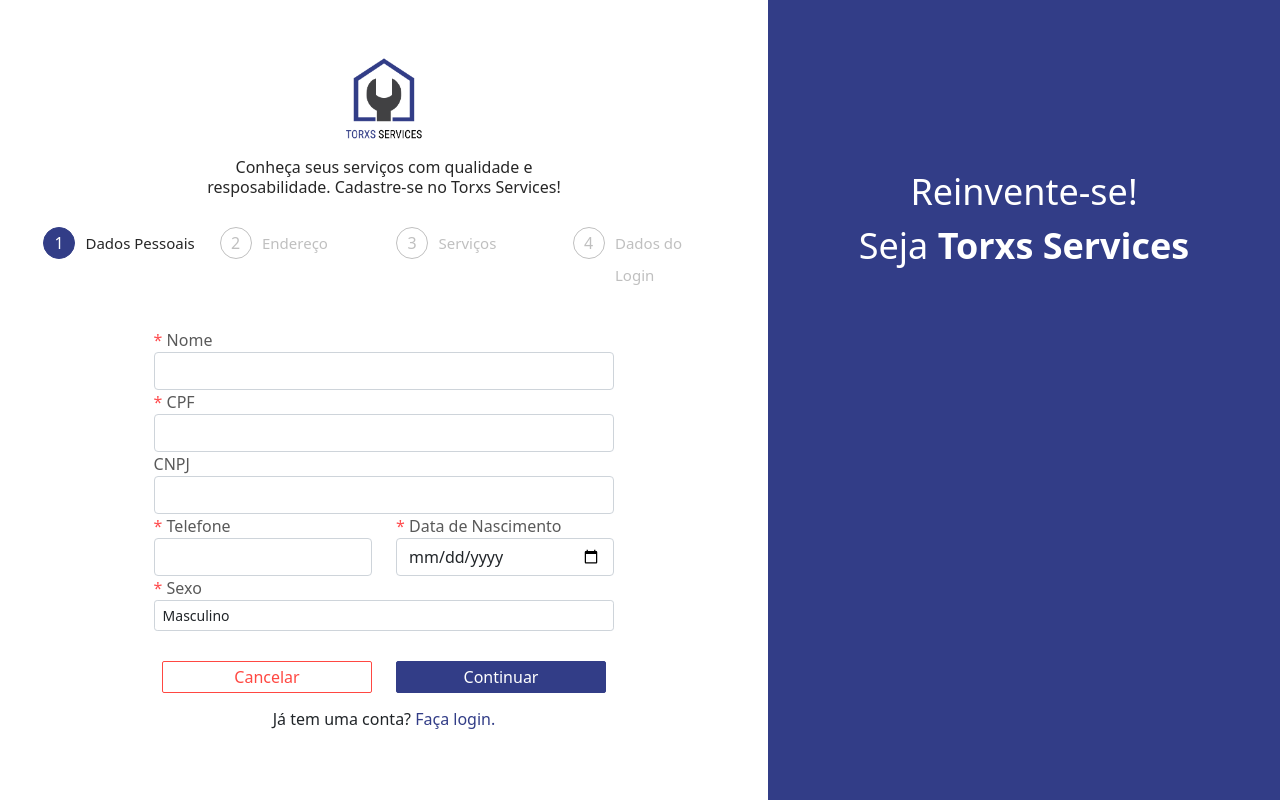
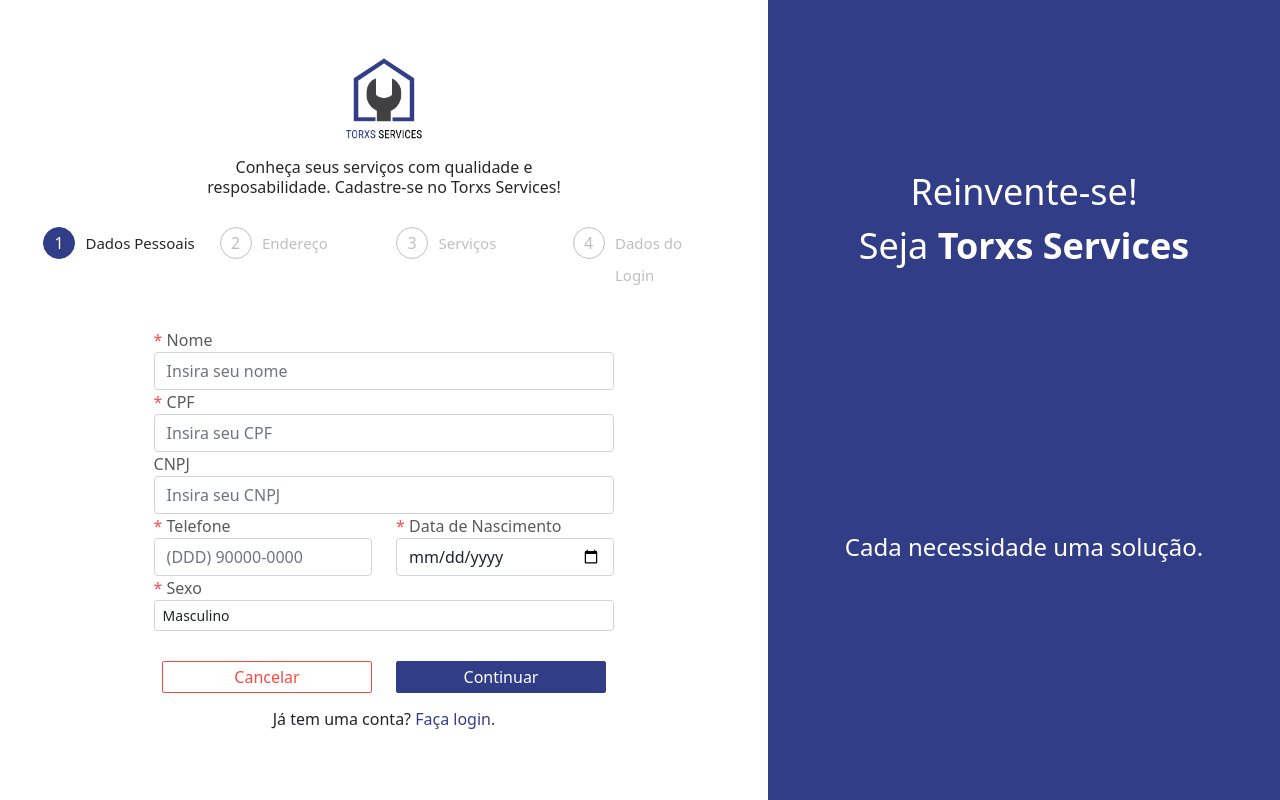
Before and after one commit to SnowGray24/DomesticGeneralServices, a React (Create React App) app: page /CadastroPrestador in a window 1280 px wide. Built offline with nearby package versions, Linux system fonts and the light colour scheme.

Commit message:
Algumas correções na tela do cadastro prestador

```diff
--- a/src/CadastroPrestador.js
+++ b/src/CadastroPrestador.js
@@ -17,6 +17,9 @@
             document.getElementById("formField2").style.display = "none";
             document.getElementById("formField3").style.display = "block";
             document.getElementById("formField4").style.display = "none";
+
+            document.getElementById("btConcluirCadastro").style.display = "none";
+            document.getElementById("btContinuar").style.display = "block";
         }else if (fieldForm === 3){
             document.getElementById("formField1").style.display = "none";
             document.getElementById("formField2").style.display = "block";
@@ -59,6 +62,9 @@
             document.getElementById("formField2").style.display = "none";
             document.getElementById("formField3").style.display = "none";
             document.getElementById("formField4").style.display = "block";
+
+            document.getElementById("btConcluirCadastro").style.display = "block";
+            document.getElementById("btContinuar").style.display = "none";
         }
 
         if (fieldForm < 4)
@@ -91,18 +97,18 @@
                 <Form id="formField1" style={{marginTop: "37px"}} className="formConfigCadastroPrestador">
 
                     <FormGroup>
-                        <Label for="exampleEmail"><span className="campoObrigatorio">*</span> Nome</Label>
-                        <Input type="email" name="email" id="exampleEmail" />
+                        <Label for="exampleNome"><span className="campoObrigatorio">*</span> Nome</Label>
+                        <Input type="nome" name="nome" id="exampleNome" placeholder="Insira seu nome" />
                     </FormGroup>
 
                     <FormGroup>
                         <Label for="exampleCPF"><span className="campoObrigatorio">*</span> CPF</Label>
-                        <Input type="text" name="cpf" id="exampleCPF" />
+                        <Input type="text" name="cpf" id="exampleCPF" placeholder="Insira seu CPF" />
                     </FormGroup>
 
                     <FormGroup>
                         <Label for="exampleCNPJ">CNPJ</Label>
-                        <Input type="text" name="cnpj" id="exampleCNPJ" />
+                        <Input type="text" name="cnpj" id="exampleCNPJ" placeholder="Insira seu CNPJ" />
                     </FormGroup>
 
 
@@ -110,7 +116,7 @@
                         <Col>
                             <FormGroup>
                                 <Label for="exampleTelefone"><span className="campoObrigatorio">*</span> Telefone</Label>
-                                <Input type="text" name="telefone" id="exampleTelefone" />
+                                <Input type="text" name="telefone" id="exampleTelefone" placeholder="(DDD) 90000-0000" />
                             </FormGroup>
                         </Col>
 
@@ -129,7 +135,7 @@
 
                     <FormGroup>
                         <Label><span className="campoObrigatorio">*</span> Sexo</Label>
-                        <Input type="select" bsSize="sm" placeholder="Escolha um gênero">
+                        <Input type="select" bsSize="sm" placeholder="Selecione seu sexo">
                             <option>Masculino</option>
                             <option>Feminino</option>
                             <option>Outros</option>
@@ -143,7 +149,7 @@
                 <Form id="formField2" style={{marginTop: "37px", display: "none"}} className="formConfigCadastroPrestador">
                     <FormGroup>
                         <Label><span className="campoObrigatorio">*</span> UF</Label>
-                        <Input type="select" bsSize="sm" placeholder="Escolha um gênero">
+                        <Input type="select" bsSize="sm" placeholder="Selecione a UF">
                             <option>AC</option>
                             <option>AL</option>
                             <option>AP</option>
@@ -178,32 +184,32 @@
 
                     <FormGroup>
                         <Label for="exampleCEP"><span className="campoObrigatorio">*</span> CEP</Label>
-                        <Input type="text" name="cep" id="exampleCEP" />
+                        <Input type="text" name="cep" id="exampleCEP" placeholder="Insira CEP" />
                     </FormGroup>
 
                     <FormGroup>
                         <Label for="exampleCidade"><span className="campoObrigatorio">*</span> Cidade</Label>
-                        <Input type="text" name="cidade" id="exampleCidade" />
+                        <Input type="text" name="cidade" id="exampleCidade" placeholder="Insira o nome da cidade" />
                     </FormGroup>
 
                     <FormGroup>
                         <Label for="exampleRua"><span className="campoObrigatorio">*</span> Rua</Label>
-                        <Input type="text" name="rua" id="exampleRua" />
+                        <Input type="text" name="rua" id="exampleRua" placeholder="Insira o nome da rua" />
                     </FormGroup>
 
                     <FormGroup>
                         <Label for="exampleBairro"><span className="campoObrigatorio">*</span> Bairro</Label>
-                        <Input type="text" name="bairro" id="exampleBairro" />
+                        <Input type="text" name="bairro" id="exampleBairro" placeholder="Insira o nome do bairro" />
                     </FormGroup>
 
                     <FormGroup>
                         <Label for="exampleNumero"><span className="campoObrigatorio">*</span> Número</Label>
-                        <Input type="text" name="numero" id="exampleNumero" />
+                        <Input type="text" name="numero" id="exampleNumero" placeholder="Insira o número da casa" />
                     </FormGroup>
 
                     <FormGroup>
                         <Label for="examplePReferencia">Ponto de Referência</Label>
-                        <Input type="text" name="pontoDEreferencia" id="examplePReferencia" />
+                        <Input type="text" name="pontoDEreferencia" id="examplePReferencia" placeholder="Insira o ponto de referência" />
                     </FormGroup>
                 </Form>
 
@@ -258,8 +264,12 @@
                         <button className="btAnt" onClick={antForm}>Voltar</button>
                     </Col>
 
-                    <Col>
+                    <Col id="btContinuar">
                         <button className="btProx" onClick={proxForm} >Continuar</button>
+                    </Col>
+
+                    <Col id="btConcluirCadastro" style={{display: "none"}}>
+                        <button className="btConcluir" >Realizar Cadastro</button>
                     </Col>
                 </Row>
 
@@ -271,6 +281,8 @@
 
             <section className="layoutAzul">
                 <p style={{color: 'white', display: "flex", flexDirection: "column", alignItems: "center", marginTop: "165px", fontSize: "36px"}}>Reinvente-se!<br /><span>Seja <span style={{fontWeight: "bold"}}>Torxs Services</span></span></p>
+
+                <p style={{color: 'white', display: "flex", flexDirection: "column", alignItems: "center", fontSize: "24px", marginTop: "50%"}}>Cada necessidade uma solução.</p>
             </section>
         </div>
 
```
